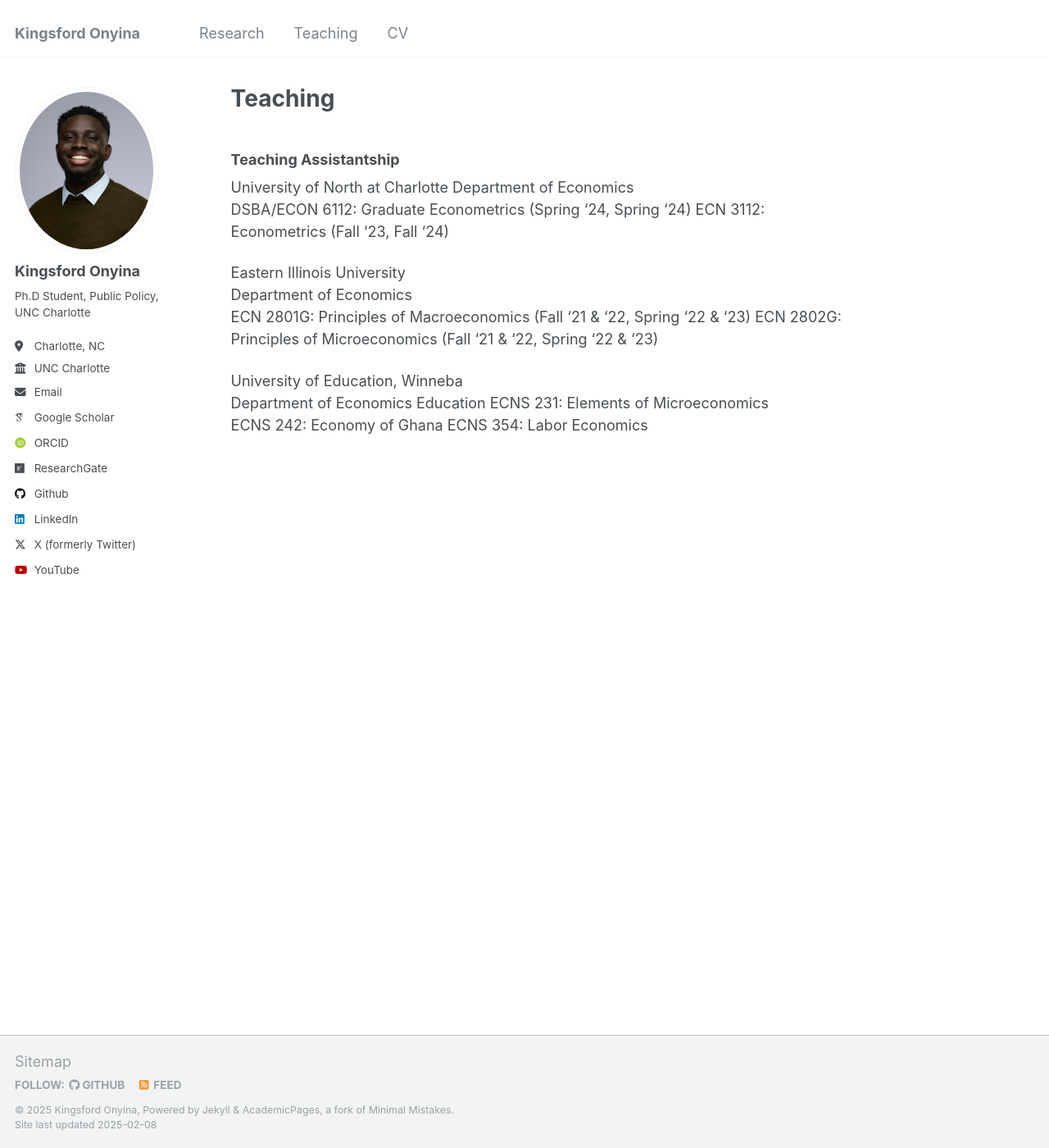
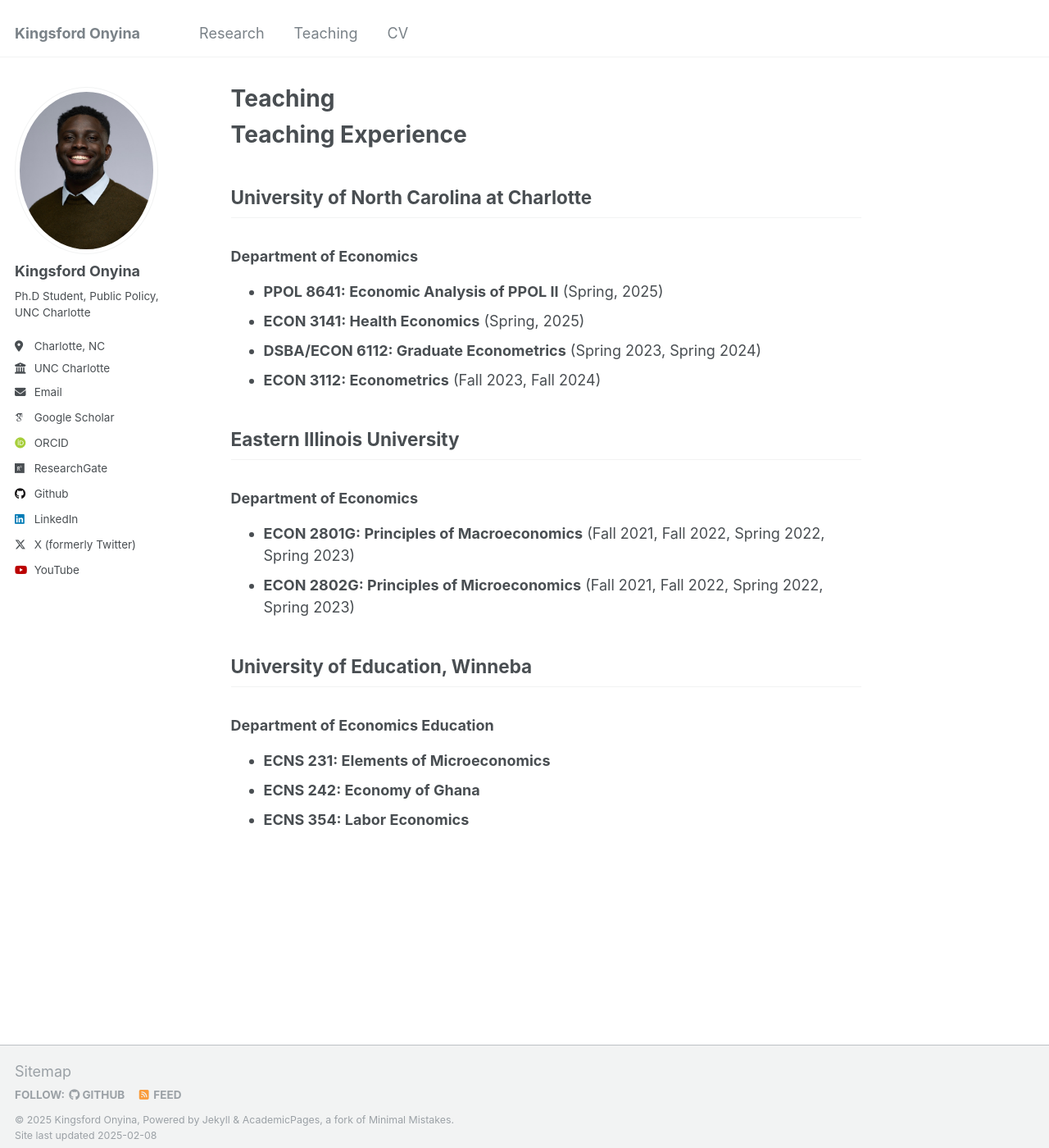
Before and after one commit to kingsfordonyina/kingsfordonyina.github.io, a Jekyll site: the page built from _pages/teaching.md, in a window 1280 px wide and 1400 px high. Shown: the whole window at 82% size. Built offline with Jekyll 4.4.1, drawn with Linux system fonts in a browser that asks for light colours; some web fonts are replaced.

Commit message:
Update teaching.md

```diff
--- a/_pages/teaching.md
+++ b/_pages/teaching.md
@@ -5,21 +5,22 @@ excerpt: ""
 author_profile: true
 ---
 
-### Teaching Assistantship
+# Teaching Experience
 
-University of North at Charlotte
-Department of Economics
-DSBA/ECON 6112: Graduate Econometrics (Spring ‘24, Spring ‘24)
-ECN 3112: Econometrics (Fall ‘23, Fall ‘24)
+## University of North Carolina at Charlotte
+### Department of Economics
+- **PPOL 8641: Economic Analysis of PPOL II** (Spring, 2025)
+- **ECON 3141: Health Economics** (Spring, 2025)
+- **DSBA/ECON 6112: Graduate Econometrics** (Spring 2023, Spring 2024)
+- **ECON 3112: Econometrics** (Fall 2023, Fall 2024)
 
+## Eastern Illinois University
+### Department of Economics
+- **ECON 2801G: Principles of Macroeconomics** (Fall 2021, Fall 2022, Spring 2022, Spring 2023)
+- **ECON 2802G: Principles of Microeconomics** (Fall 2021, Fall 2022, Spring 2022, Spring 2023)
 
-Eastern Illinois University
-Department of Economics
-ECN 2801G: Principles of Macroeconomics (Fall ‘21 & ‘22, Spring ‘22 & ‘23)
-ECN 2802G: Principles of Microeconomics (Fall ‘21 & ‘22, Spring ‘22 & ‘23)
-
-University of Education, Winneba
-Department of Economics Education
-ECNS 231: Elements of Microeconomics
-ECNS 242: Economy of Ghana
-ECNS 354: Labor Economics
+## University of Education, Winneba
+### Department of Economics Education
+- **ECNS 231: Elements of Microeconomics**
+- **ECNS 242: Economy of Ghana**
+- **ECNS 354: Labor Economics**
```
